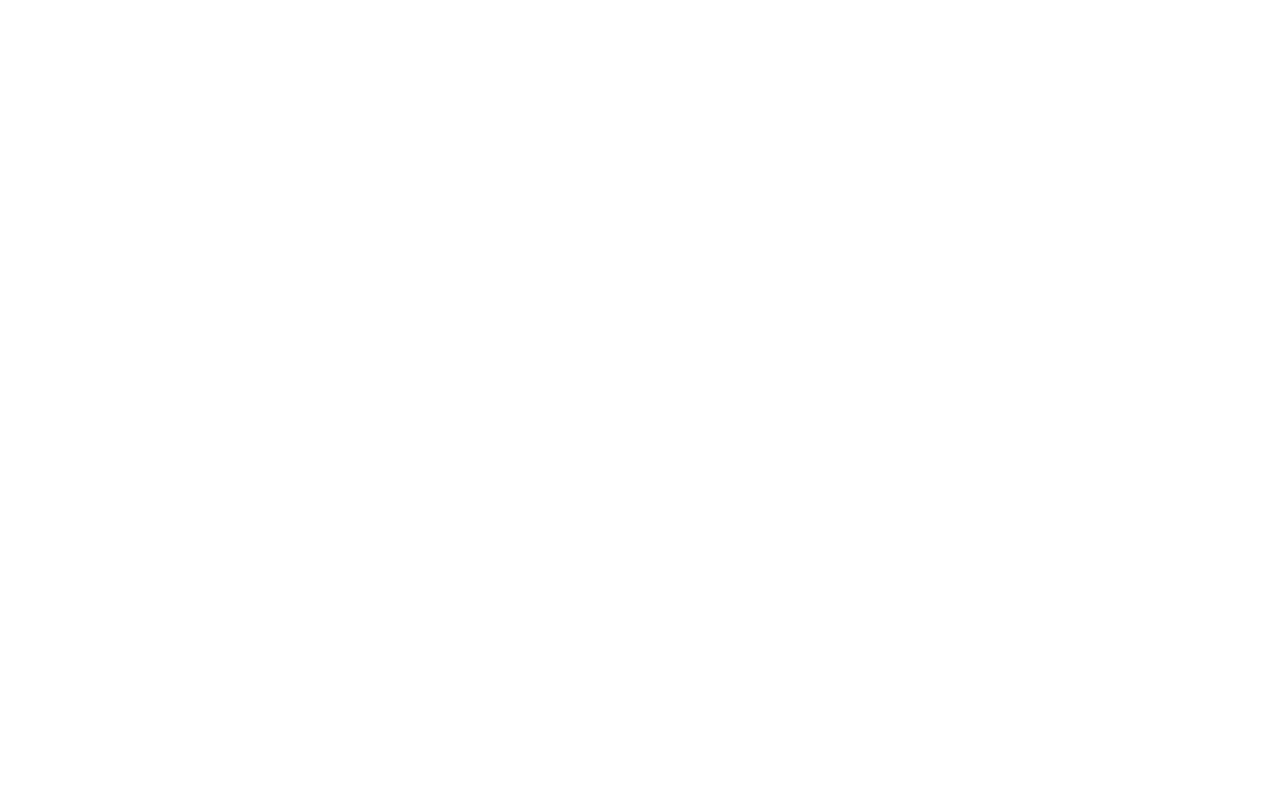
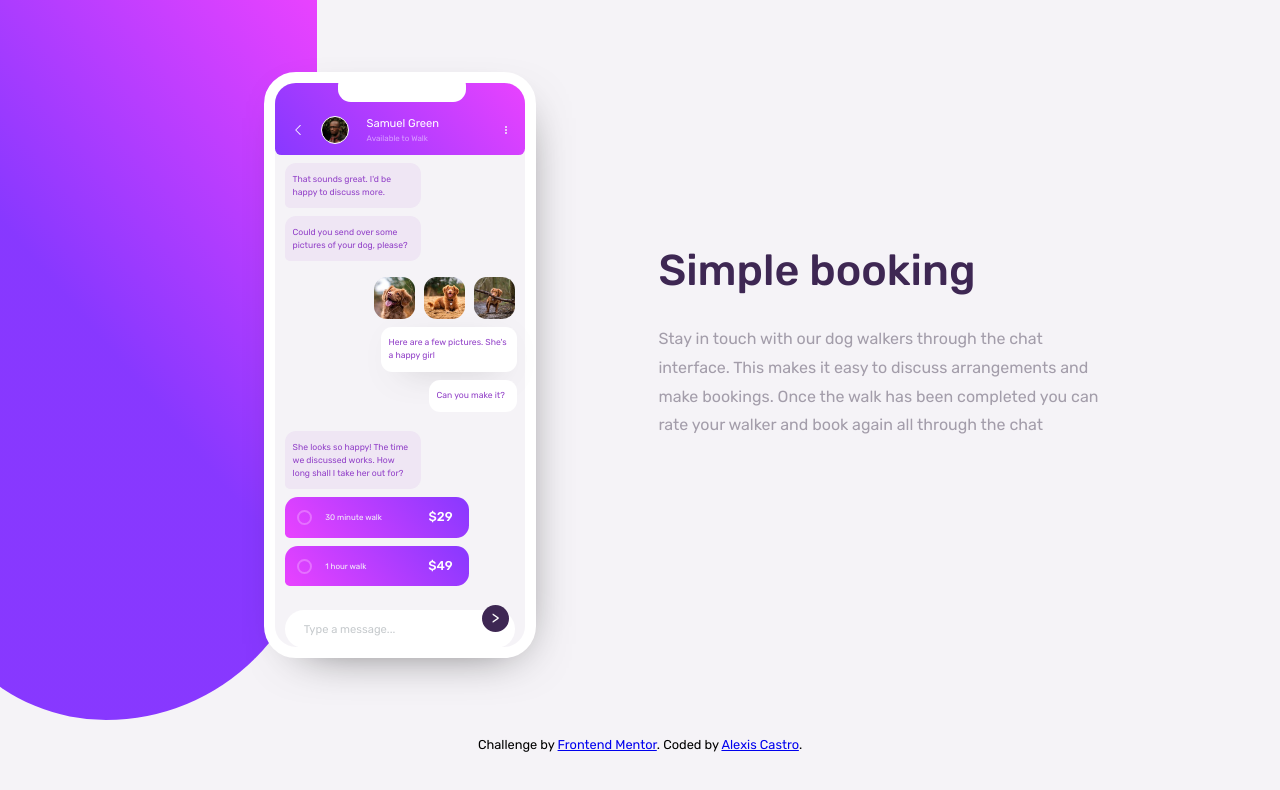
Before and after one commit to Alexis-Castro/chat-app-ilustration, a plain HTML site: page index.html in a window 1280 px wide. Drawn offline with Linux system fonts and the light colour scheme.

Commit message:
finished challenge

```diff
--- a/css/main.css
+++ b/css/main.css
@@ -0,0 +1,352 @@
+@import url('https://fonts.googleapis.com/css2?family=Rubik:wght@400;500;700&display=swap');
+
+:root {
+    /* Text ********** */
+    --PaleViolet: hsl(276, 100%, 81%);
+    --ModerateViolet: hsl(276, 55%, 52%);
+    --DesaturatedDarkViolet: hsl(271, 15%, 43%);
+    --VeryDarkDesaturatedViolet: hsl(271, 36%, 24%);
+    --GrayishBlue: hsl(206, 6%, 79%);
+    --DarkGrayishViolet: hsl(270, 7%, 64%);
+
+    /* Gradients ****** */
+    --LightMagenta: hsl(293, 100%, 63%);
+    --LightViolet: hsl(264, 100%, 61%);
+
+    /* Secondary ******** */
+    --white: hsl(0, 0%, 100%);
+    --LightGrayishViolet: hsl(270, 20%, 96%);
+    --VeryDarkDesaturatedViolet: hsl(271, 36%, 24%);
+    --VeryLightMagenta: hsl(289, 100%, 72%);
+    --GrayishMessageBackground: hsl(276, 41%, 93%);
+}
+
+html {
+    box-sizing: border-box;
+}
+
+*, *:before, *:after {
+    box-sizing: inherit;
+}
+img {
+    max-width: 100%; /* img responsive */
+}
+
+
+body {
+    font-size: 16px;
+    font-family: 'Rubik', sans-serif;
+    background-color: var(--LightGrayishViolet);
+    height: auto;
+}
+
+p {
+    color: var(--DarkGrayishViolet);
+    margin: 0;
+}
+
+.decoration {
+    z-index: -100;
+    position: absolute;
+    background: linear-gradient(50deg, var(--LightViolet) 50%, var(--LightMagenta) 100%);
+
+    width: 31%;
+    height: 90%;
+
+    border-bottom-right-radius: 17rem;
+    border-bottom-left-radius: 15rem;
+    transform: translateX(-5rem);
+}
+
+
+
+/* Container ************* */
+
+.container {
+    width: 75%;
+    height: 100%;
+    margin-left: auto;
+    margin-right: auto;
+
+
+    display: grid;
+    grid-template-columns: repeat(2, 1fr);
+    align-items: center;
+    justify-items: center;
+}
+
+
+/* Phone ************* */
+.container_phone .phone {
+    position: relative;
+    height: 36.6rem;
+    width: 17rem;
+    border: 11px solid var(--white);
+    border-radius: 2rem;
+
+    padding: 5rem .6rem .6rem;
+
+    background-color: var(--LightGrayishViolet);
+    box-shadow: 9px 16px 51px -30px rgba(0,0,0,0.75);
+}
+
+.phone_camara {
+    position: absolute;
+    z-index: 100;
+    padding-bottom: 1rem;
+    left: 25%;
+    top: -10px;
+    height: 1.8rem;
+    width: 8rem;
+    border-radius: .8rem;
+    background-color: var(--white);
+}
+
+
+/* Info user ************ */
+.user_up {
+    z-index: 90;
+    padding-top: 1.4rem;
+
+    position: relative;
+    top: 5.2rem;
+    left: .7rem;
+
+    background: linear-gradient(50deg, var(--LightViolet) 0%, var(--LightMagenta) 100%);
+
+    border-top-left-radius: 1.3rem;
+    border-top-right-radius: 1.3rem;
+
+    border-bottom-left-radius: .4rem;
+    border-bottom-right-radius: .4rem;
+
+    width: 15.6rem;
+    height: 4.5rem;
+
+    display: flex;
+    align-items: center;
+    justify-content: space-evenly;
+}
+
+.user_up .arrow {
+    width: 10px;
+    height: 10px;
+    background-image: url(../images/espalda.svg);
+    background-position: center;
+    background-size: cover;
+}
+
+.user_up .user__photo {
+    background-image: url(../images/avatar.jpg);
+    background-position: center;
+    background-size: cover;
+    border-radius: 50%;
+    width: 28px;
+    height: 28px;
+    border: 1px solid var(--white);
+}
+
+.user_up .user__info {
+    margin-right: 3rem;
+}
+.user_up .user__info h3{
+    font-size: .7rem;
+    color: var(--white);
+    font-weight: 400;
+}
+
+.user_up .user__info p{
+    padding-top: .2rem;
+    font-size: .5rem;
+    color: var(--PaleViolet);
+}
+
+.user_up .user__options span{
+    display: block;
+    margin-bottom: 1px;
+    width: 2px;
+    height: 2px;
+    border-radius: 50%;
+    background-color: var(--LightGrayishViolet);
+}
+
+
+/* Messages phone ********** */
+.phone_messages {
+    width: 8.5rem;
+}
+
+.phone__messages {
+    position: relative;
+    padding: .6rem .5rem;
+    margin-bottom: .5rem;
+    border-radius: .7rem;
+    background-color: var(--GrayishMessageBackground);
+}
+
+.phone__messages p {
+    font-size: .54rem;
+    line-height: 1.5;
+    color: var(--ModerateViolet);
+}
+
+.phone__messages.left {border-bottom-left-radius: .3rem;}
+
+
+.phone_messages_imgs {
+    padding: .5rem 0;
+    display: grid;
+    grid-template-columns: repeat(3, 50px);
+    justify-items: end;
+    justify-content: end;
+}
+
+.phone_messages_imgs .dog {
+    width: 2.6rem;
+    height: 2.6rem;
+    background-size: cover;
+    border-radius: .8rem;
+}
+
+.phone_messages_imgs .dog_1 {background-image: url(../images/dog-image-1.jpg);}
+.phone_messages_imgs .dog_2 {background-image: url(../images/dog-image-2.jpg);}
+.phone_messages_imgs .dog_3 {background-image: url(../images/dog-image-3.jpg);}
+
+.phone__messages._right {
+    background-color: var(--white);
+    color: var(--DesaturatedDarkViolet);
+    left: 6rem;
+    box-shadow: 2px 9px 36px -20px rgba(0,0,0,0.75);
+}
+.phone__messages._right:last-child {width: 5.5rem; left: 9rem; margin-bottom: 1.2rem;}
+
+
+.phone_messages_time > div {
+    padding: .8rem;
+    padding-right: 1rem;
+    margin-bottom: .5rem;
+    background: linear-gradient(50deg, var(--LightMagenta) 0%, var(--LightViolet) 100%);
+    border-radius: .8rem;
+    border-bottom-left-radius: .3rem;
+
+    display: flex;
+    align-items: center;
+    justify-content: space-between;
+
+}
+
+.phone_messages_time {width: 11.5rem; margin-bottom: 1.5rem;}
+
+.time__container {
+    display: flex;
+    align-items: center;
+}
+
+.time__container .time__option{
+    display: inline-block;
+    width: 15px;
+    height: 15px;
+    background-color: transparent;
+    border: 2px solid var(--VeryLightMagenta);
+    border-radius: 50%;
+}
+
+.time__container .time__hour {
+    color: var(--LightGrayishViolet);
+    font-size: .5rem;
+    margin-left: .8rem;
+}
+
+.phone_messages_time .time__price {
+    font-size: .8rem;
+    color: var(--white);
+    font-weight: 500;
+}
+
+
+/* Send message ************ */
+.container_input input {
+    position: relative;
+    border: none;
+    padding: .7rem 1.2rem;
+    padding-right: 3.3rem;
+    border-radius: 1.5rem;
+    font-size: .8rem;
+    width: 100%;
+
+}
+.container_input input::placeholder {
+    color: var(--GrayishBlue);
+    font-size: .7rem;
+}
+.container_input input:focus{outline: none;}
+
+.container_input button[type="submit"] {
+    position: absolute;
+    right: 1rem;
+    bottom: .9rem;
+    background-color: var(--VeryDarkDesaturatedViolet);
+    border: none;
+    width: 1.7rem;
+    height: 1.7rem;
+    border-radius: 50%;
+    color: var(--white)
+}
+
+
+
+/* text info **************** */
+.text__principal {
+    width: 27.7rem;
+}
+
+.text__principal h1 {
+    color: var(--VeryDarkDesaturatedViolet);
+    font-weight: 500;
+    font-size: 2.7rem;
+}
+
+.text__principal p {
+    line-height: 1.8;
+}
+
+
+.attribution {
+    padding: 5rem 0 1.5rem;
+    text-align: center;
+    font-size: .8rem;
+}
+
+
+
+/* Media querys ************** */
+
+@media (max-width: 768px) {
+    .container {
+        width: 80%;
+        grid-template-columns: 1fr;
+        grid-template-rows: 40rem 22rem;
+    }
+    .decoration {
+        width: 100%;
+        height: 75%;
+        transform: translateX(-50%);
+    }
+
+    .text__principal {
+        width: auto;
+        text-align: center;
+    }
+    .text__principal h1 {
+        font-size: 2.5rem;
+    }
+}
+
+@media (max-width: 1024px) {
+    body {
+        height: 100vh;
+    }
+    .decoration {
+        height: 50%;
+    }
+}
--- a/index.html
+++ b/index.html
@@ -7,19 +7,91 @@
     <title>Frontend Mentor | [Chat-App-Ilustration]</title>
     <link rel="shortcut icon" href="images/favicon-32x32.png" type="image/x-icon">
 
+    <link rel="stylesheet" href="css/normalize.css">
+    <link rel="stylesheet" href="css/main.css">
+
 </head>
 <body>
+    <div class="decoration"></div>
+
+    <main class="container">
+        <article class="container_phone">
+            <div class="user_up">
+                <div class="arrow"></div>
+                <div class="user__photo"></div>
+                <div class="user__info">
+                    <h3>Samuel Green</h3>
+                    <p>Available to Walk</p>
+                </div>
+                <div class="user__options">
+                    <span></span>
+                    <span></span>
+                    <span></span>
+                </div>
+            </div>
+            <div class="phone">
+                <div class="phone_camara"></div>
+                <div class="phone_messages">
+                    <div class="phone__messages left">
+                        <p>That sounds great. I'd be happy to discuss more.</p>
+                    </div>
+                    <div class="phone__messages left">
+                        <p>Could you send over some pictures of your dog, please?</p>
+                    </div>
+                </div>
+                <div class="phone_messages_imgs">
+                    <div class="dog dog_1"></div>
+                    <div class="dog dog_2"></div>
+                    <div class="dog dog_3"></div>
+                </div>
+                <div class="phone_messages">
+                    <div class="phone__messages _right">
+                        <p>Here are a few pictures. She's a happy girl</p>
+                    </div>
+                    <div class="phone__messages _right">
+                        <p>Can you make it?</p>
+                    </div>
+                </div>
+                <div class="phone_messages">
+                    <div class="phone__messages left">
+                        <p>She looks so happy! The time we discussed works. How long shall I take her out for?</p>
+                    </div>
+                </div>
+                <div class="phone_messages_time">
+                    <div>
+                        <div class="time__container">
+                            <span class="time__option"></span>
+                            <p class="time__hour">30 minute walk</p>
+                        </div>
+                        <p class="time__price">$29</p>
+                    </div>
+                    <div>
+                        <div class="time__container">
+                            <span class="time__option"></span>
+                            <p class="time__hour">1 hour walk</p>
+                        </div>
+                        <p class="time__price">$49</p>
+                    </div>
+                </div>
+                <div class="container_input">
+                    <input type="text" placeholder="Type a message...">
+                    <button type="submit">></button>
+                </div>
+            </div>
+        </article>
+        <article class="container_text">
+            <div class="text__principal">
+                <h1>Simple booking</h1>
+                <p>Stay in touch with our dog walkers through the chat interface. This makes it easy to discuss arrangements and make bookings. Once the walk has been completed you can rate your walker and book again all through the chat</p>
+            </div>
+        </article>
+    </main>
 
 
 
-
-
-
-
-
-    <!-- <div class="attribution">
-        Challenge by <a href="https://www.frontendmentor.io?ref=challenge" target="_blank">Frontend Mentor</a>.
-        Coded by <a href="#">Alexis Castro</a>.
-    </div> -->
+    <div class="attribution">
+        Challenge by <a href="https://www.frontendmentor.io?ref=challenge" target="_blank" title="link to Frontend Mentor">Frontend Mentor</a>.
+        Coded by <a href="https://github.com/Alexis-Castro" target="_blank" title="link to github">Alexis Castro</a>.
+    </div>
 </body>
 </html>
```
Also changed, not shown: css/normalize.css (added), images/espalda.png (added), images/espalda.svg (added).
